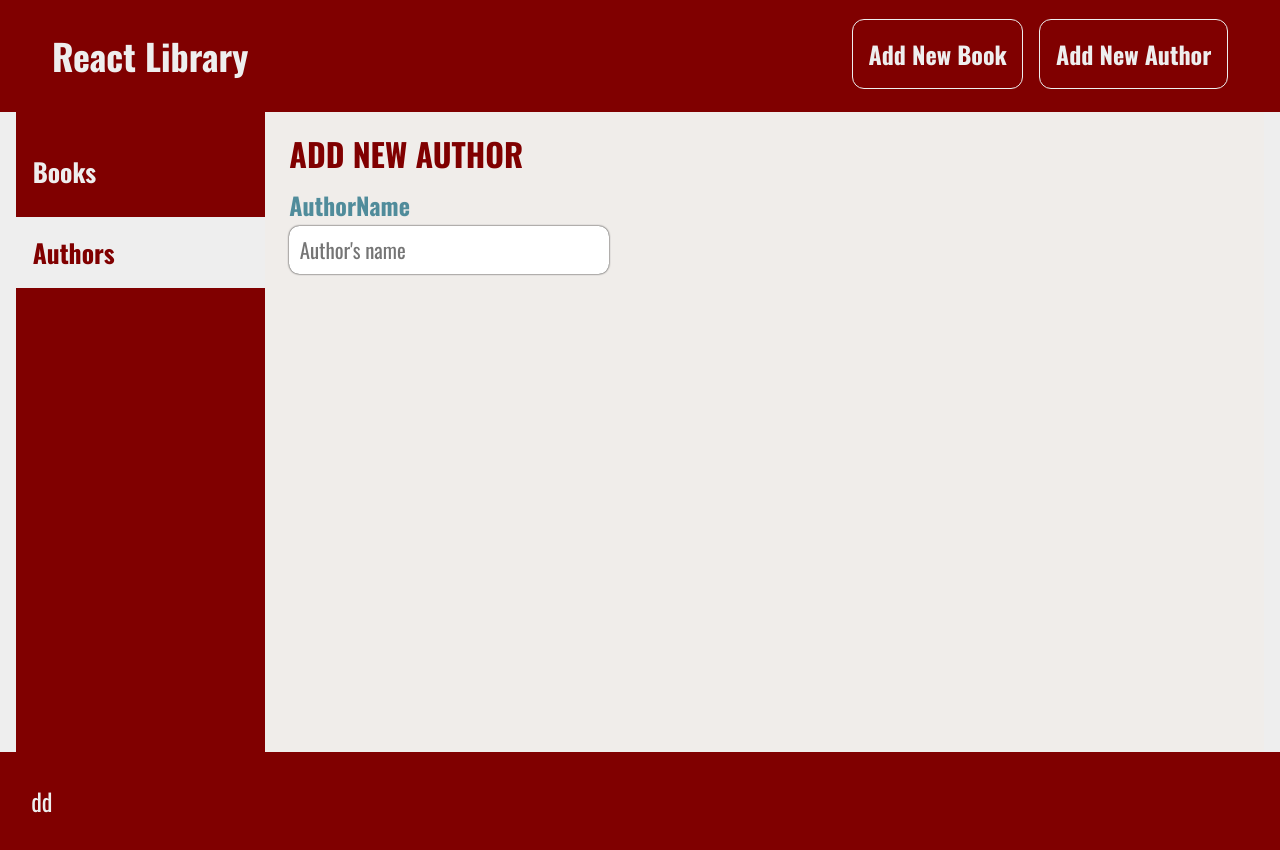
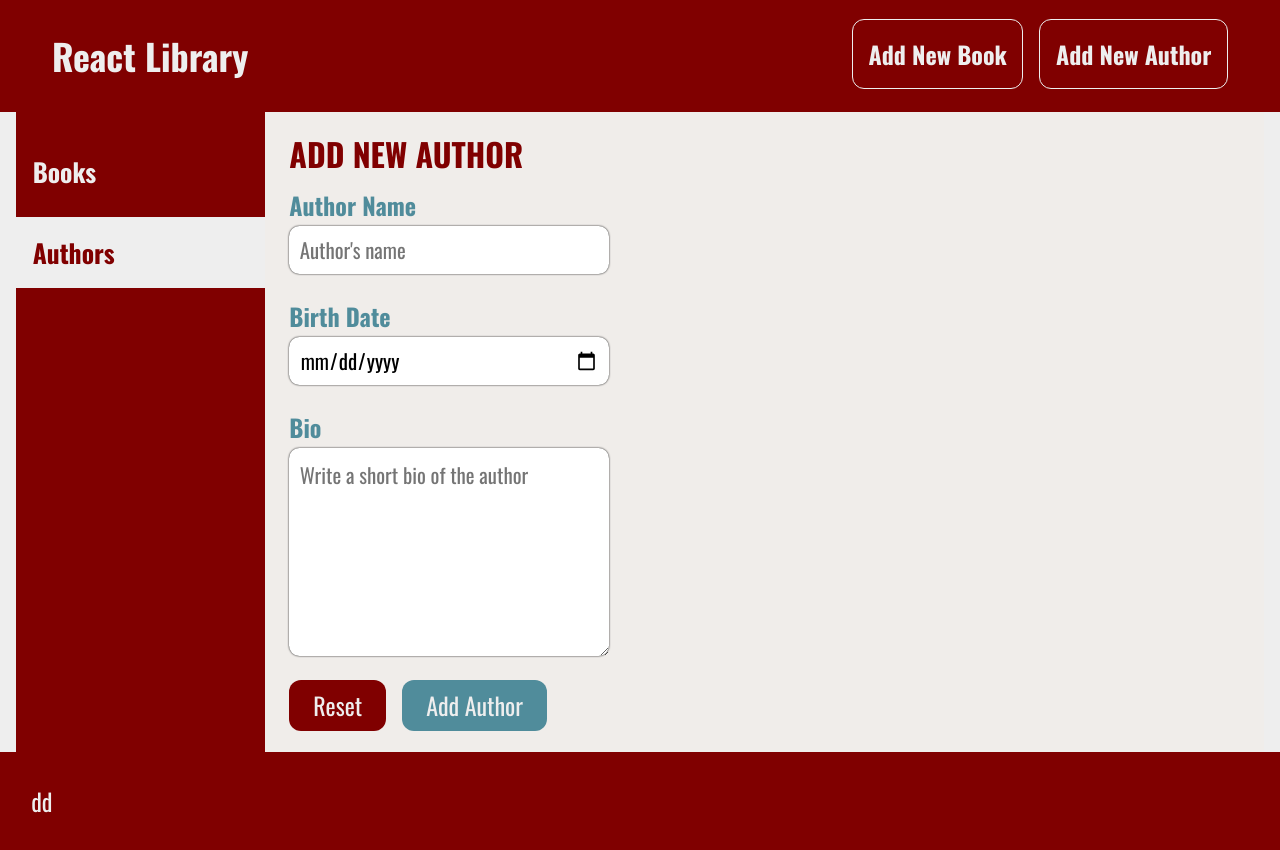
Before and after one commit to sarathme/Day31_React_Library, a React (Vite) app: page /authors/create in a window 1280 px wide. Built offline with nearby package versions, Linux system fonts and the light colour scheme.

Commit message:
Style and add Add new author functionality

```diff
--- a/src/authors/AuthorForm.jsx
+++ b/src/authors/AuthorForm.jsx
@@ -1,9 +1,97 @@
+import { useFormik } from "formik";
+import { addNewAuthor } from "./authorSlice";
+import { useDispatch } from "react-redux";
+import InputGroup from "../ui/InputGroup";
+import generateUniqueId from "generate-unique-id";
+import { useNavigate } from "react-router-dom";
+
+const validate = (values) => {
+  const errors = {};
+
+  if (!values.authorName.length) {
+    errors.authorName = "Required";
+  }
+  if (!values.birthDate.length) {
+    errors.birthDate = "Required";
+  }
+  if (!values.shortBio.length) {
+    errors.shortBio = "Required";
+  }
+
+  return errors;
+};
+
 function AuthorForm() {
+  const initialValues = {
+    authorName: "",
+    birthDate: "",
+    shortBio: "",
+  };
+
+  const dispatch = useDispatch();
+  const navigate = useNavigate();
+
+  const formik = useFormik({
+    initialValues,
+    validate,
+    onSubmit(values) {
+      const newAuthor = { ...values, id: generateUniqueId() };
+      dispatch(addNewAuthor(newAuthor));
+      navigate("/authors");
+    },
+  });
+
   return (
-    <form>
-      <div className="input-group">
-        <label htmlFor="name">AuthorName</label>
-        <input type="text" placeholder="Author's name" />
+    <form className="form" onSubmit={formik.handleSubmit}>
+      <InputGroup
+        label="Author Name"
+        labelFor="authorName"
+        error={formik.touched.authorName && formik.errors.authorName}
+        errorMessage={formik.errors.authorName}>
+        <input
+          type="text"
+          id="authorName"
+          placeholder="Author's name"
+          value={formik.values.authorName}
+          onChange={formik.handleChange}
+          onBlur={formik.handleBlur}
+        />
+      </InputGroup>
+
+      <InputGroup
+        label="Birth Date"
+        labelFor="birthDate"
+        error={formik.touched.birthDate && formik.errors.birthDate}
+        errorMessage={formik.errors.birthDate}>
+        <input
+          type="date"
+          id="birthDate"
+          placeholder="Author's name"
+          value={formik.values.birthDate}
+          onChange={formik.handleChange}
+          onBlur={formik.handleBlur}
+        />
+      </InputGroup>
+      <InputGroup
+        label="Bio"
+        labelFor="shortBio"
+        error={formik.touched.shortBio && formik.errors.shortBio}
+        errorMessage={formik.errors.shortBio}>
+        <textarea
+          id="shortBio"
+          placeholder="Write a short bio of the author"
+          onChange={formik.handleChange}>
+          {formik.values.shortBio}
+        </textarea>
+      </InputGroup>
+      <div className="btn-group">
+        <input
+          type="button"
+          value="Reset"
+          className="cancel"
+          onClick={formik.handleReset}
+        />
+        <input type="submit" value="Add Author" className="save" />
       </div>
     </form>
   );
--- /dev/null
+++ b/src/ui/InputGroup.jsx
@@ -0,0 +1,13 @@
+function InputGroup({ children, error, errorMessage, labelFor, label }) {
+  return (
+    <div className="input-group">
+      <label htmlFor={labelFor}>
+        {label}
+        {error && <span>{errorMessage} </span>}
+      </label>
+      {children}
+    </div>
+  );
+}
+
+export default InputGroup;
```
